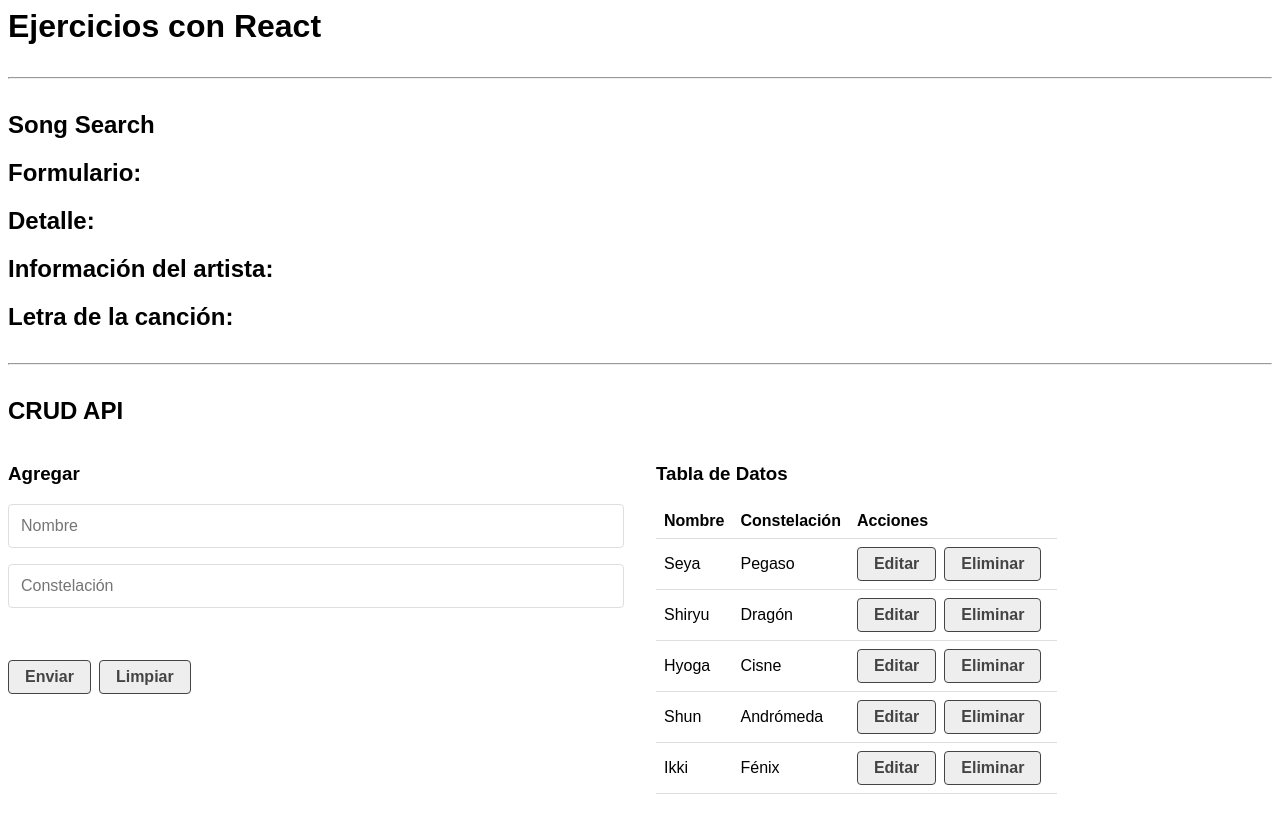
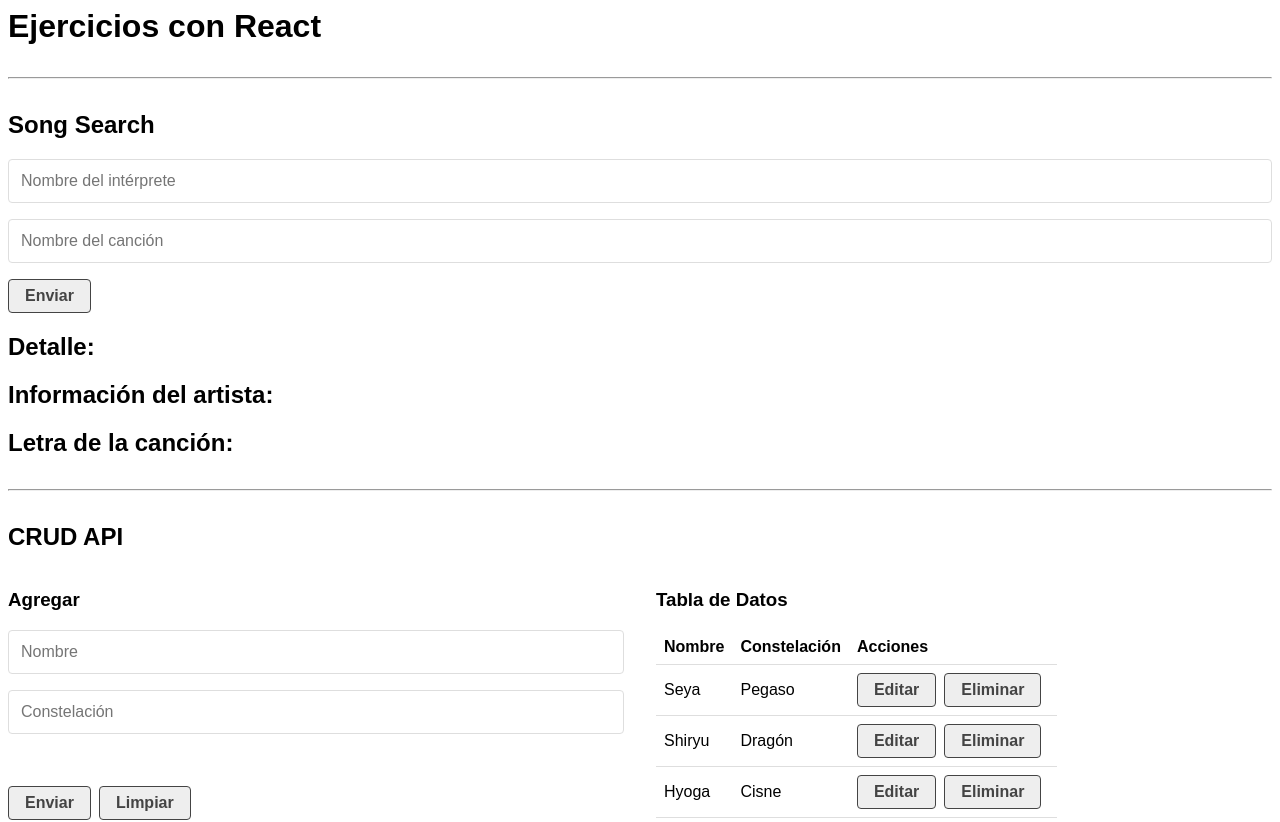
Before and after one commit to angelgimenez85/Curso-React_Ejercicios, a React (Create React App) app: page / in a window 1280 px wide. Shown: the top 822 px of the page. Built offline with nearby package versions, Linux system fonts and the light colour scheme; data requests are answered from the project's data file.

Commit message:
Creacion del formulario

```diff
--- a/src/components/SongForm.js
+++ b/src/components/SongForm.js
@@ -1,9 +1,51 @@
-import React from 'react';
+import React, { useState } from 'react';
 
-const SongForm = ({ handeSearch }) => {
+const initialForm = {
+  artist: '',
+  song: '',
+};
+
+const SongForm = ({ handleSearch }) => {
+  const [form, setForm] = useState(initialForm);
+
+  const handleChange = (e) => {
+    setForm({
+      ...form,
+      [e.target.name]: e.target.value,
+    });
+  };
+
+  const handleSubmit = (e) => {
+    e.preventDefault();
+
+    if (!form.artist || !form.song) {
+      alert('Datos incompletos');
+      return;
+    }
+
+    handleSearch(form);
+    setForm(initialForm);
+  };
+
   return (
     <div>
-      <h2>Formulario:</h2>
+      <form onSubmit={handleSubmit}>
+        <input
+          type="text"
+          name="artist"
+          placeholder="Nombre del intérprete"
+          onChange={handleChange}
+          value={form.artist}
+        />
+        <input
+          type="text"
+          name="song"
+          placeholder="Nombre del canción"
+          onChange={handleChange}
+          value={form.song}
+        />
+        <input type="submit" value="Enviar" />
+      </form>
     </div>
   );
 };
--- a/src/components/SongSearch.js
+++ b/src/components/SongSearch.js
@@ -9,15 +9,16 @@
   const [bio, setBio] = useState(null);
   const [loading, setLoading] = useState(false);
 
-  const handeSearch = (data) => {
+  const handleSearch = (data) => {
     console.log(data);
+    setSearch(data);
   };
 
   return (
     <div>
       <h2>Song Search</h2>
       {loading && <Loader />}
-      <SongForm handeSearch={handeSearch} />
+      <SongForm handleSearch={handleSearch} />
       <SongDetail search={search} lyric={lyric} bio={bio} />
     </div>
   );
```
